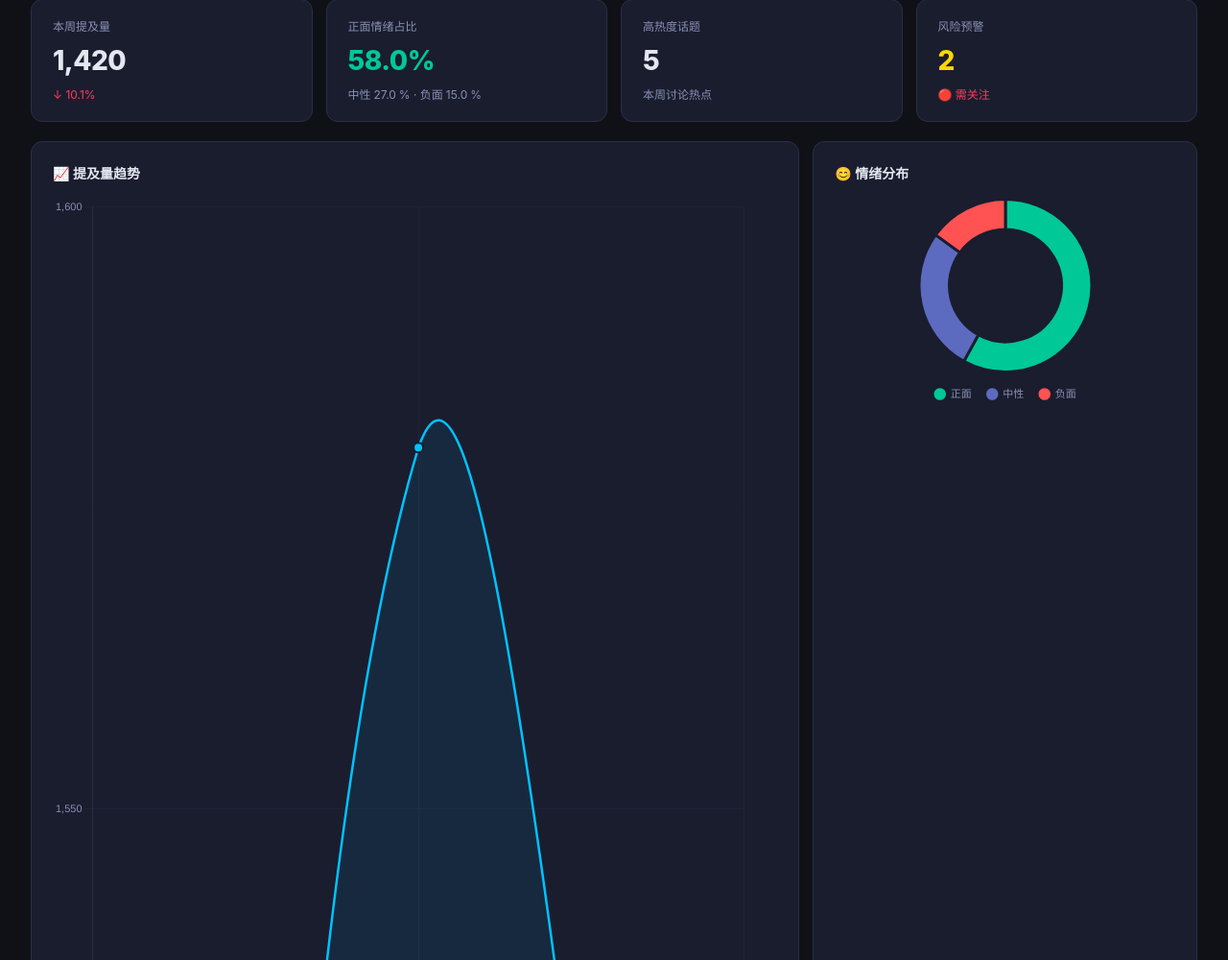
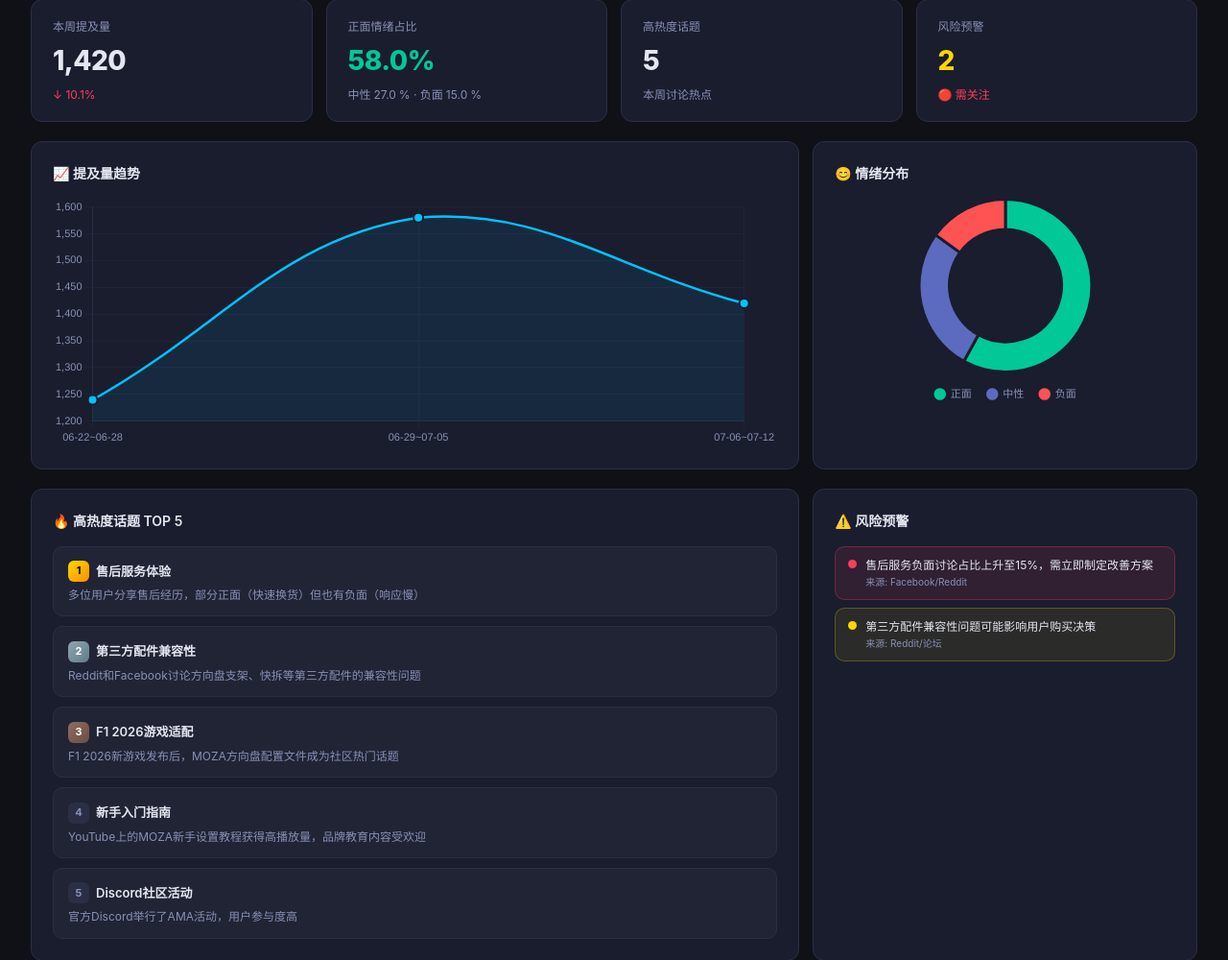
Before and after one commit to diorleo/SentimentMonitor, a Flask app: page / in a window 1280 px wide. Shown: the part 278-1278 px from the top of the page at 96% size. Run offline with Flask 3, Linux system fonts and the light colour scheme; data comes from the database, SQL or seed files in the repository.

Commit message:
fix: 限定提及量趋势图高度为260px，避免影响阅读体验

```diff
--- a/templates/index.html
+++ b/templates/index.html
@@ -115,6 +115,8 @@
     border-radius: 12px; padding: 22px;
   }
   .panel h3 { font-size: 14px; font-weight: 600; margin-bottom: 14px; display: flex; align-items: center; gap: 7px; }
+  .chart-wrap { position: relative; height: 260px; max-height: 260px; }
+  .chart-wrap canvas { width: 100% !important; height: 100% !important; }
 
   /* ---- Topic Cards ---- */
   .topic-list { display: flex; flex-direction: column; gap: 10px; }
@@ -315,7 +317,7 @@
   </div>
 
   <div class="panel-grid">
-    <div class="panel"><h3>📈 提及量趋势</h3><canvas id="trendChart" height="220"></canvas></div>
+    <div class="panel"><h3>📈 提及量趋势</h3><div class="chart-wrap"><canvas id="trendChart"></canvas></div></div>
     <div class="panel"><h3>😊 情绪分布</h3><div style="max-width:240px;margin:0 auto;"><canvas id="sentimentChart" height="220"></canvas></div></div>
   </div>
 
```
